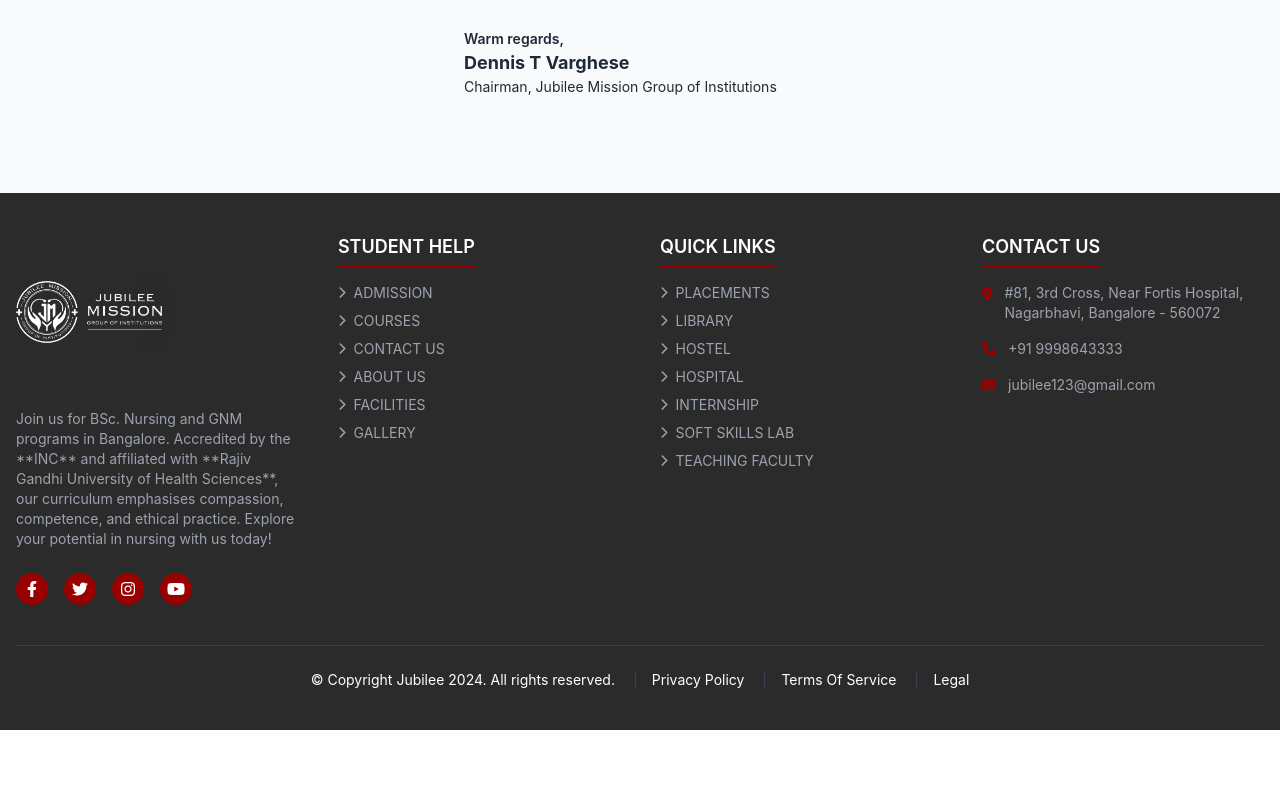
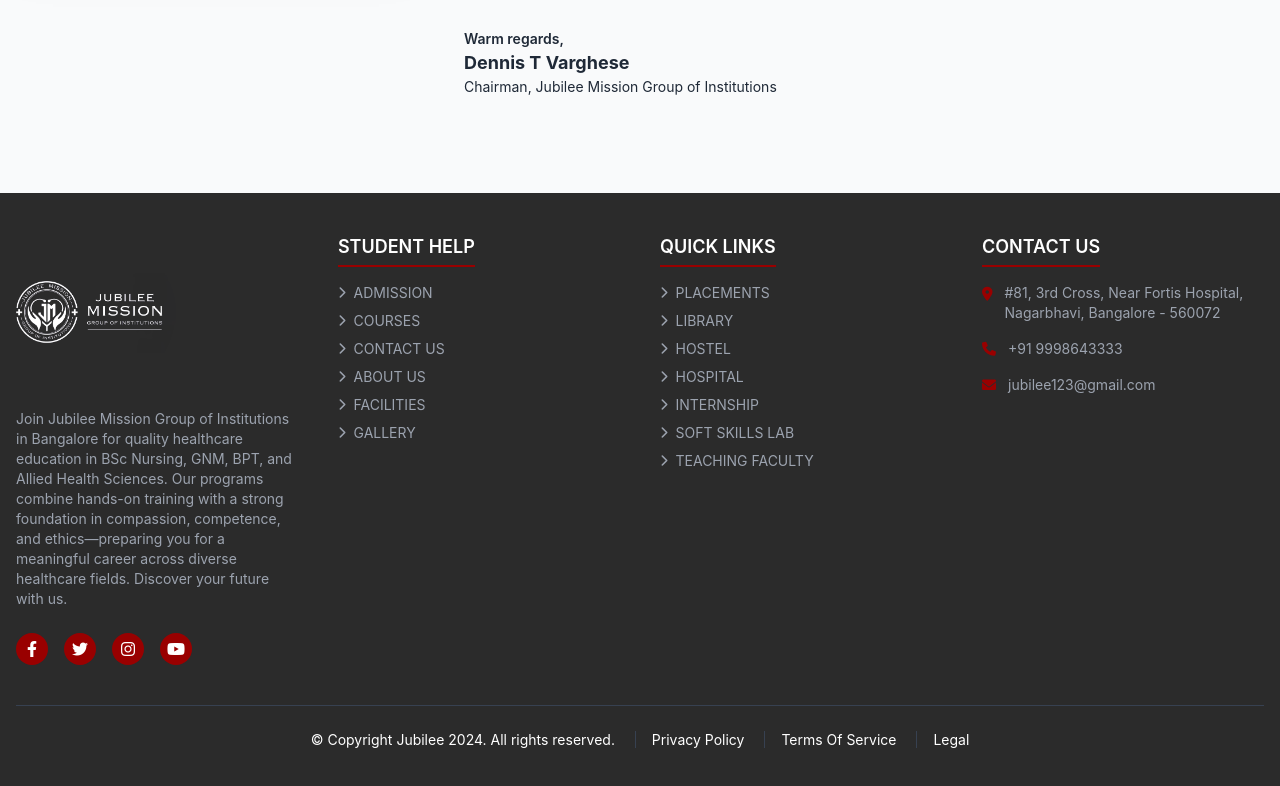
Before and after one commit to jminstitutions-dot/website, a plain HTML site: page index.html in a window 1280 px wide. Shown: the part 2267-3053 px from the top of the page. Before the commit the page ends 2997 px from the top, so only its background shows below. Drawn offline with nearby package versions, Linux system fonts and the light colour scheme.

Commit message:
Update index.html

```diff
--- a/index.html
+++ b/index.html
@@ -318,7 +318,7 @@
                     >
                 </a>
                 <p class="text-sm text-gray-400">
-                    Join us for BSc. Nursing and GNM programs in Bangalore. Accredited by the **INC** and affiliated with **Rajiv Gandhi University of Health Sciences**, our curriculum emphasises compassion, competence, and ethical practice. Explore your potential in nursing with us today!
+                    Join Jubilee Mission Group of Institutions in Bangalore for quality healthcare education in BSc Nursing, GNM, BPT, and Allied Health Sciences. Our programs combine hands-on training with a strong foundation in compassion, competence, and ethics—preparing you for a meaningful career across diverse healthcare fields. Discover your future with us.
                 </p>
                 <div class="flex space-x-4 pt-2">
                     <a href="#" class="w-8 h-8 flex items-center justify-center bg-primary rounded-full hover:bg-red-700 transition duration-300"><i class="fab fa-facebook-f text-white"></i></a>
```
